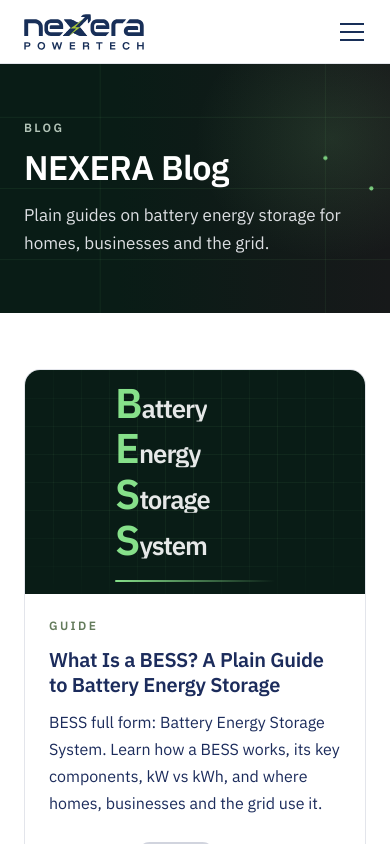
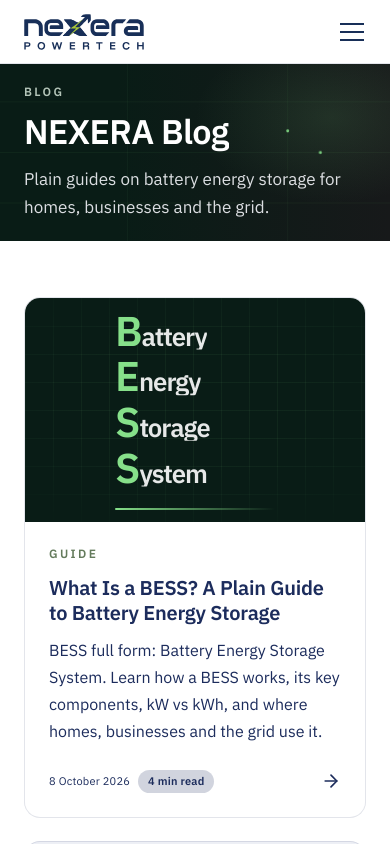
Before and after one commit to Soujanya-patil/Nexera, a React (Vite) app: page /blog in a window 390 px wide. Shown: the top 844 px of the page. Built offline with nearby package versions, Linux system fonts and the light colour scheme.

Commit message:
Resources and Blog header band: vertical padding 80 to 32 px on desktop and 56 to 20 px on phones, as the other page headers; text, chips, filters and colours unchanged

```diff
--- a/src/components/resources/ResourcesHero.jsx
+++ b/src/components/resources/ResourcesHero.jsx
@@ -14,7 +14,8 @@ export default function ResourcesHero({ id, eyebrow, title, intro, chips = [], r
     <section id={id} data-play="now" data-reveal={reveal || undefined} className="article-header relative overflow-hidden bg-deep-grid hero-ground text-white">
       <div aria-hidden="true" className="pointer-events-none absolute inset-0" style={{ background: "radial-gradient(50% 70% at 85% 30%, color-mix(in srgb, var(--accent) 12%, transparent), transparent 70%)" }} />
       <EnergyGrid />
-      <div className="relative container-site pb-14 pt-14 lg:pb-20 lg:pt-20">
+      {/* Compact band, as the plain pages' header (PageHeader): 20 px phones, 32 px from 1024 px. */}
+      <div className="relative container-site pb-5 pt-5 lg:pb-8 lg:pt-8">
         <p className="article-eyebrow eyebrow text-label">{eyebrow}</p>
         <h1 className="article-h1 mt-eyebrow max-w-intro text-h1 font-semibold">
           {words.map((w, i) => (
```
